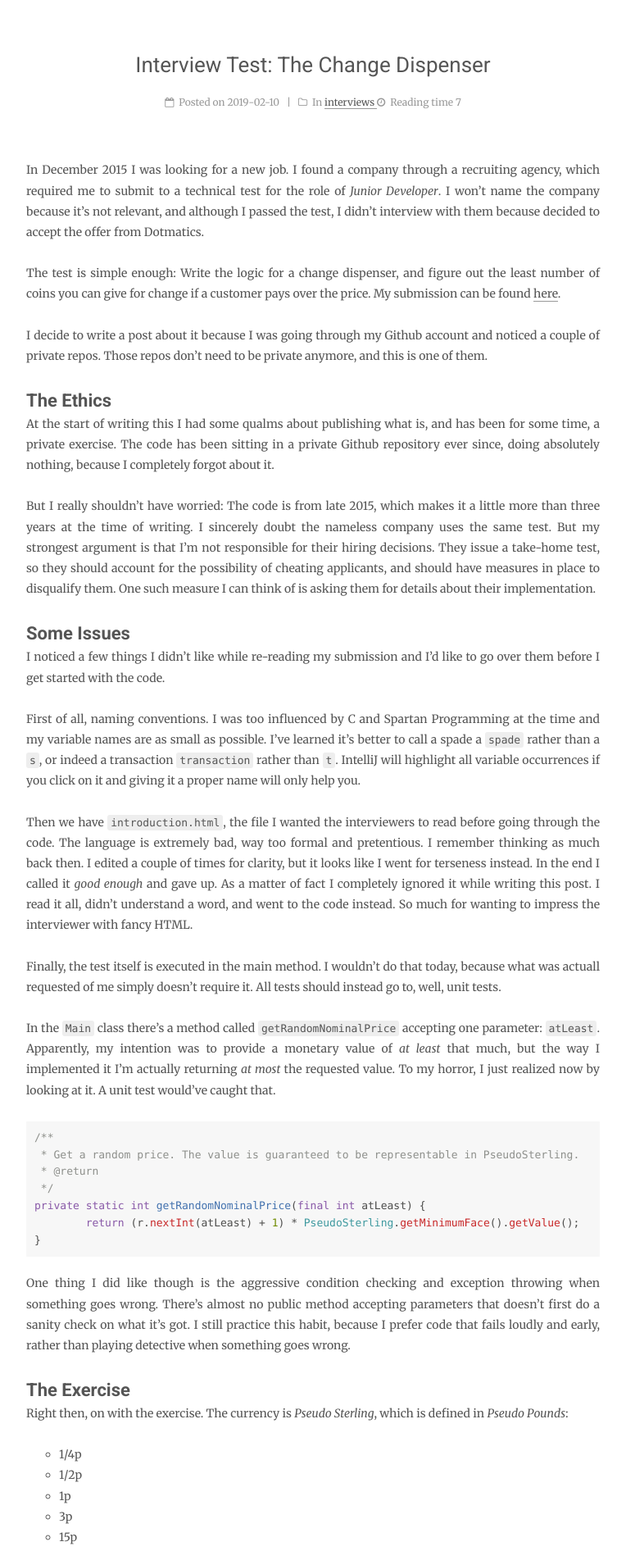
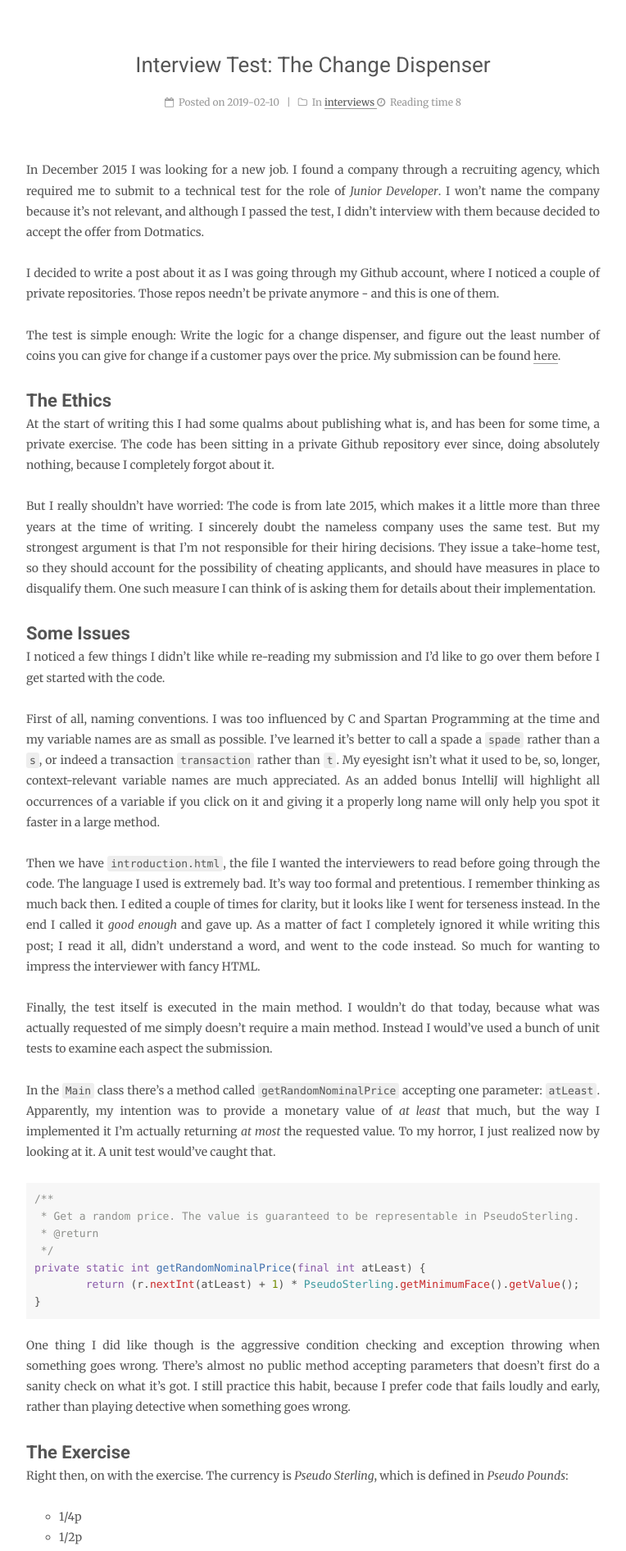
Before and after one commit to aklin/aklin.github.io, a Jekyll site: the page built from _posts/2019-02-10-interview-test-the-change-dispenser.md, in a window 1280 px wide. Shown: the part 291-2183 px from the top of the page at 82% size, without its empty margins (258-1022 px from the left). Built offline with Jekyll 4.4.1, drawn with Linux system fonts in a browser that asks for light colours; comment, search, counter and statistics services are not loaded; some of the changed text lies outside the part shown.

Commit message:
some editing

````diff
--- a/_posts/2019-02-10-interview-test-the-change-dispenser.md
+++ b/_posts/2019-02-10-interview-test-the-change-dispenser.md
@@ -17,13 +17,13 @@
 and although I passed the test, I didn't interview with them because decided to
 accept the offer from Dotmatics.
 
+I decided to write a post about it as I was going through my Github account, where I
+noticed a couple of private repositories. Those repos needn't be private anymore -
+and this is one of them.
+
 The test is simple enough: Write the logic for a change dispenser, and figure out
 the least number of coins you can give for change if a customer pays over the price.
 My submission can be found [here][code].
-
-I decide to write a post about it because I was going through my Github account and
-noticed a couple of private repos. Those repos don't need to be private anymore, and
-this is one of them.
 
 # The Ethics
 
@@ -46,20 +46,22 @@
 First of all, naming conventions. I was too influenced by C and Spartan Programming at the
 time and my variable names are as small as possible. I've learned it's better to call a
 spade a `spade` rather than a `s`, or indeed a transaction `transaction` rather than `t`.
-IntelliJ will highlight all variable occurrences if you click on it and giving it a proper
-name will only help you.
+My eyesight isn't what it used to be, so, longer, context-relevant variable names are much
+appreciated. As an added bonus IntelliJ will highlight all occurrences of a variable if you
+click on it and giving it a properly long name will only help you spot it faster in a large
+method.
 
 Then we have `introduction.html`, the file I wanted the interviewers to read before going
-through the code. The language is extremely bad, way too formal and pretentious. I remember
-thinking as much back then. I edited a couple of times for clarity, but it looks
+through the code. The language I used is extremely bad. It's way too formal and pretentious.
+I remember thinking as much back then. I edited a couple of times for clarity, but it looks
 like I went for terseness instead. In the end I called it _good enough_ and gave up.
-As a matter of fact I completely ignored it while writing this post. I read it all, didn't
+As a matter of fact I completely ignored it while writing this post; I read it all, didn't
 understand a word, and went to the code instead. So much for wanting to impress the
 interviewer with fancy HTML.
 
 Finally, the test itself is executed in the main method. I wouldn't do that today, because
-what was actuall requested of me simply doesn't require it. All tests should instead go
-to, well, unit tests.
+what was actually requested of me simply doesn't require a main method. Instead I would've
+used a bunch of unit tests to examine each aspect the submission.
 
 In the `Main` class there's a method called `getRandomNominalPrice` accepting one parameter:
 `atLeast`. Apparently, my intention was to provide a monetary value of _at least_ that much,
@@ -106,20 +108,24 @@
 
 ## Defining the Purse
 
-Next up, we have the `Coins` class. `Coins` is a _coin aggregator [which] encapsulates
-a Map structure that contains the denomination tally_. So... a _wallet_ then. A+ for naming.
-But of course it's not really a _wallet_, but a _collection of coins_. When you buy
-something you insert a collection of coins in the machine, and when you get your change, you
-get a collection of coins back.
+Next up, we have the `Coins` class. `Coins` is, as I put it
 
-Internally I used an `EnumMap` count of how many coins I have in the wallet. Now, what the
-hell is an [`EnumMap`][enummap]? I actually had to look it up cause I've never used it since:
+> a coin aggregator [which] encapsulates a Map structure that contains the
+denomination tally
+
+So... a _wallet_ then. A+ for naming. But of course it's not really a _wallet_, but a
+_collection of coins_. When you buy something you insert a collection of coins in the
+machine, and when you get your change, you get a collection of coins back.
+
+Internally I used an `EnumMap` count of how many coins I have in the wallet. And what
+exactly, if I may ask, is an [`EnumMap`][enummap]? I actually had to look it up because
+I've never used it since:
 
 ```java
 public class EnumMap<K extends Enum<K>,V>
 ```
 
-Right then, a sound decision at the time. I was telling the interviewer I know what the hell
+A sound decision at the time. I was telling the interviewer I know what the hell
 I'm doing when using Collections and I can be trusted to choose the most appropriate for
 the task at hand. Now I could've used a `Map` here because `Coins` really has no business
 knowing that a `PseudoSterling` is an enum. Or does it? The documentation for `EnumMap` tells
@@ -143,7 +149,6 @@
 Finally we come to the business end: the `Transaction`. This is the class where I fulfill
 the requirements of the exercise, namely, dispensing change. The algorithm here tries to
 dispense as many high-valued coins as it can, before moving on to a coin of lower value.
-A simple loop and arithmetic is all we need.
 
 But I've spotted a bug in the `getChange` method:
 
@@ -167,11 +172,20 @@
 All in all, I'm quite pleased with what I submitted. There are a few bugs I overlooked,
 some design decisions that would've gone differently today, and some silly mistakes
 that kinda paint me as a junior dev (like a duplicate Javadoc block that I spotted).
-In this post I overlooked some habits I've picked up since, such as my preference for
-an early return rather than a long `if` block.
 
-Overall, I remember having fun with it at the time, and I'm happy to dust it off and put
-it in the sun for a bit.
+There are some things I overlooked in this post because they aren't critical. For
+example a few years ago I picked up the habit of using an early return out of a method,
+rather than writing a large `if` block. That's a stylistic decision that has no bearing
+in the function of the program.
+
+Overall, I remember having fun with this exercise, and I'm happy to dust it off and put
+it in the sun for a bit. I enjoyed the simplicity of this implementation. These days I
+probably would've gone for interfaces and extendability and whatnot, but what I have
+here does the job and does it pretty well.
+
+Retrospectives like this is quite useful in understanding where I was as a
+programmer a few years ago, what lessons I've since learned, but also what lessons
+I've forgotten. I hope I'll have the time to do more of them.
 
 
 [code]: https://github.com/aklin/ChangeDispenser
````
